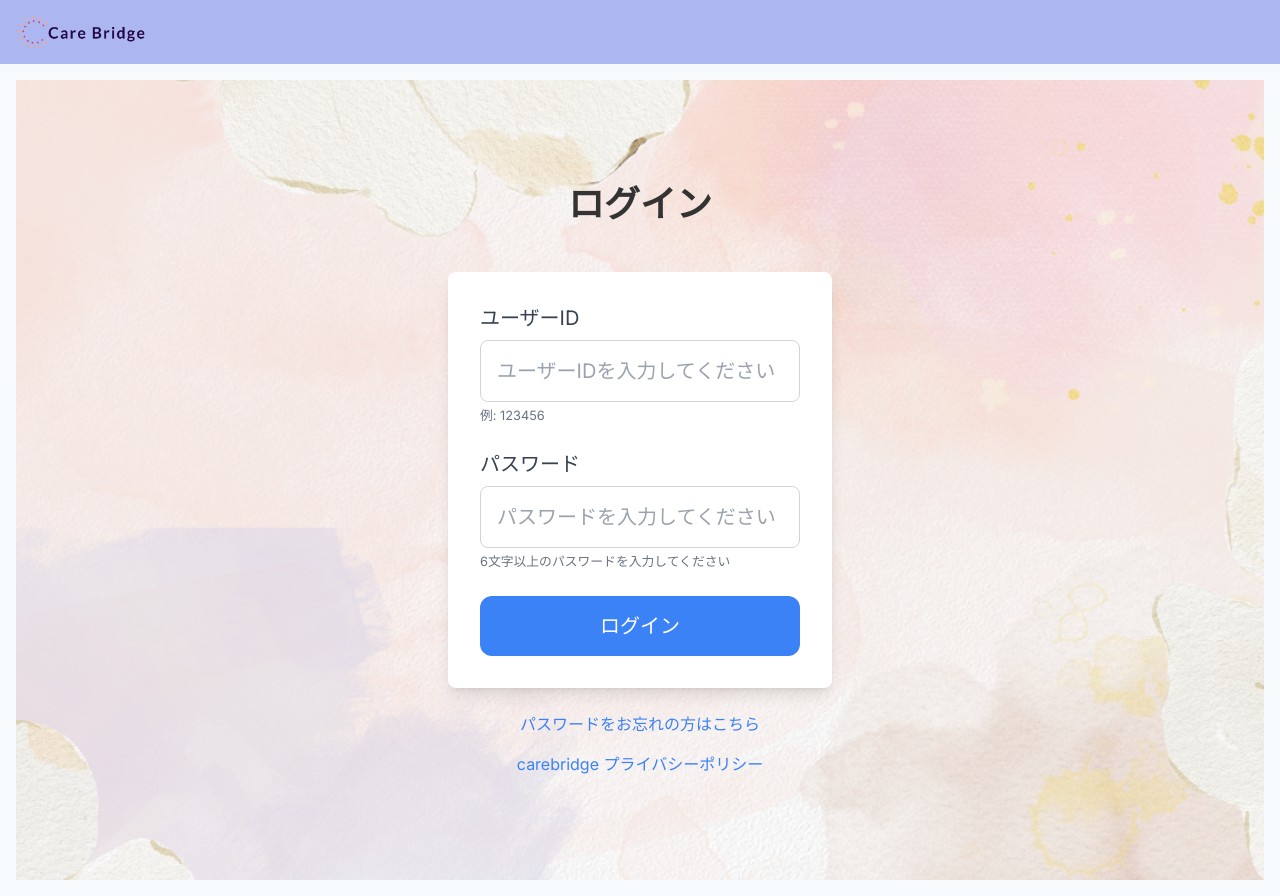
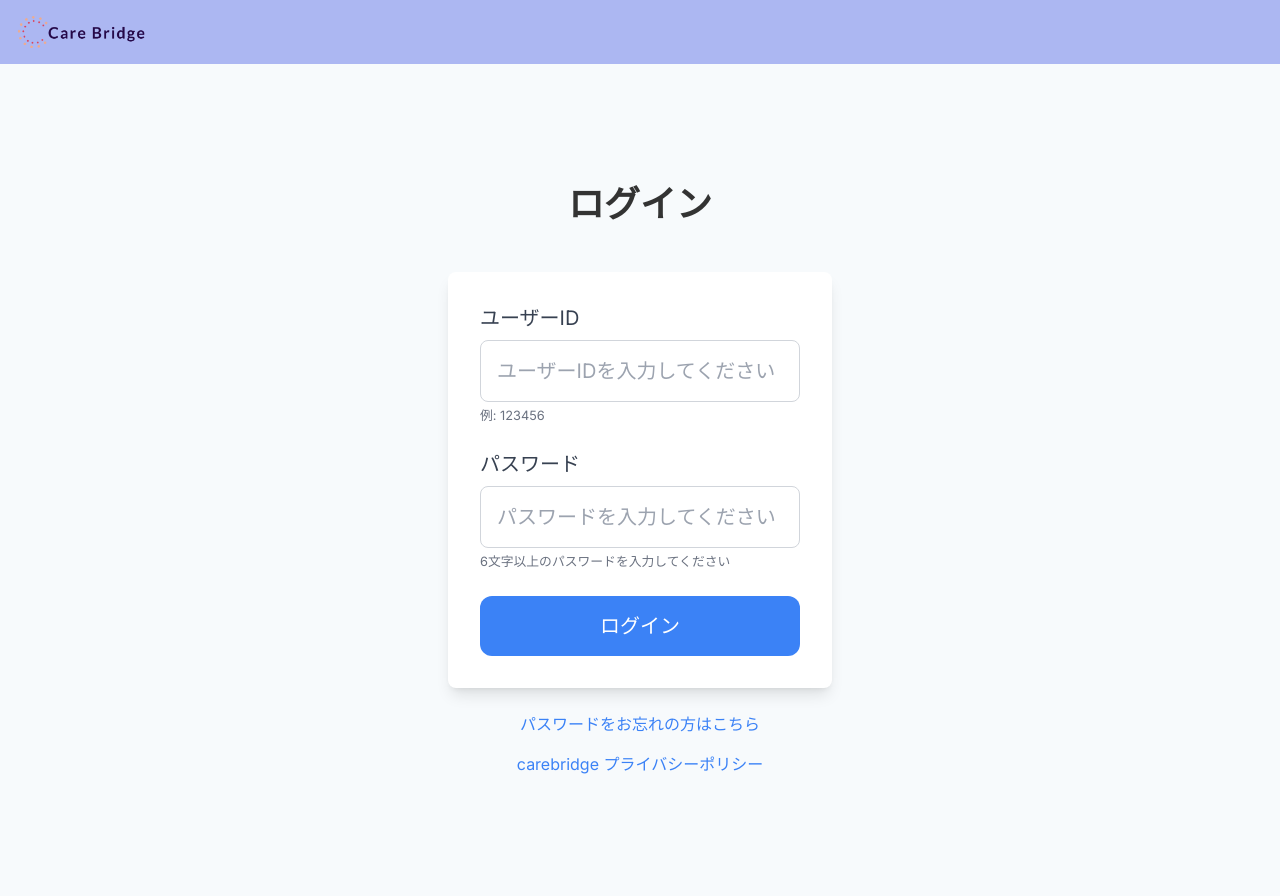
Before and after one commit to ms-engineer-bc24-06/CareBridge, a Next.js app in the folder frontend/: page /staff/signin in a window 1280 px wide. Built offline with nearby package versions, Linux system fonts and the light colour scheme.

Commit message:
介護者スタッフのログインページの背景修正：レイアウト統一のため

```diff
--- a/frontend/src/app/staff/signin/page.tsx
+++ b/frontend/src/app/staff/signin/page.tsx
@@ -1,78 +1,3 @@
-
-// "use client";
-// import React, { useState } from "react";
-// import { signInWithEmailAndPassword } from "firebase/auth";
-// import { auth } from "../../../lib/firebaseConfig";
-// import { useRouter } from "next/navigation";
-// import Link from "next/link";
-
-// const SignInPage: React.FC = () => {
-//   const router = useRouter();
-//   const [userId, setUserId] = useState<string>(""); // emailからuserIdに変更
-//   const [password, setPassword] = useState<string>("");
-//   const [error, setError] = useState<string>("");
-
-//   const handleSignIn = async (event: React.FormEvent<HTMLFormElement>) => {
-//     event.preventDefault();
-//     const email = `${userId}@example.com`; // ユーザーIDをメールアドレス形式に変換
-
-//     try {
-//       console.log("Attempting sign in with email:", email);
-//       await signInWithEmailAndPassword(auth, email, password);
-//       console.log("Sign in successful, redirecting to /dashboard");
-//       router.push("/staff/dashboard"); // 修正: "/dashbord" から "/dashboard" へ
-//     } catch (error) {
-//       setError("ログインできませんでした。ユーザーIDとパスワードを確認してください。");
-//     }
-//   };
-
-//   return (
-//     <div className="text-center" style={{ backgroundColor: "white", height: "100vh", display: "flex", flexDirection: "column", alignItems: "center", padding: "20px" }}>
-//       <h1 className="text-3xl mb-12">ログイン</h1>
-//       <form onSubmit={handleSignIn} className="w-[300px] mx-auto">
-//         <div className="mb-4">
-//           <label htmlFor="userId" className="block text-gray-700 text-lg mb-1">ユーザーID</label>
-//           <input
-//             type="text"
-//             id="userId" // email から userId に変更
-//             className="w-full border border-gray-300 p-3 rounded-lg text-lg"
-//             value={userId} // email から userId に変更
-//             onChange={(e) => setUserId(e.target.value)} // email から userId に変更
-//             required
-//             placeholder="ユーザーIDを入力してください"
-//           />
-//         </div>
-//         <div className="mb-4">
-//           <label htmlFor="password" className="block text-gray-700 text-lg mb-1">パスワード</label>
-//           <input
-//             type="password"
-//             id="password"
-//             className="w-full border border-gray-300 p-3 rounded-lg text-lg"
-//             value={password}
-//             onChange={(e) => setPassword(e.target.value)}
-//             required
-//             placeholder="パスワードを入力してください"
-//           />
-//         </div>
-//         {error && <p className="text-red-500 mb-4">{error}</p>}
-//         <button type="submit" className="px-6 py-3 border border-gray-700 text-lg rounded-xl bg-gray-200 hover:bg-gray-300">ログイン</button>
-//       </form>
-//       <div className="mt-6">
-//         <Link href="/reset-password" className="text-blue-500 hover:underline">
-//           パスワードをお忘れの方はこちら
-//         </Link>
-//       </div>
-//       <div className="mt-4">
-//         <Link href="/privacy-policy" className="text-blue-500 hover:underline">
-//           carebridge プライバシーポリシー
-//         </Link>
-//       </div>
-//     </div>
-//   );
-// };
-
-// export default SignInPage;
-
 "use client";
 import React, { useState } from "react";
 import { signInWithEmailAndPassword } from "firebase/auth";
@@ -93,8 +18,8 @@ const SignInPage: React.FC = () => {
     try {
       console.log("Attempting sign in with email:", email);
       await signInWithEmailAndPassword(auth, email, password);
-      console.log("Sign in successful, redirecting to /dashboard");
-      router.push("/staff/dashboard");
+      console.log("Sign in successful, redirecting to /top");
+      router.push("/staff/top");
     } catch (error) {
       setError("ログインできませんでした。ユーザーIDとパスワードを確認してください。");
     }
@@ -103,7 +28,6 @@ const SignInPage: React.FC = () => {
   return (
     <div
       className="flex flex-col items-center justify-center h-screen bg-cover bg-center p-4"
-      style={{ backgroundImage: 'url(/background.png)' }} // 背景画像を設定
     >
       <h1 className="text-4xl mb-12">ログイン</h1>
       <form onSubmit={handleSignIn} className="w-96 bg-white p-8 rounded-lg shadow-lg"> {/* w-96でフォームの幅を広げる */}
```
